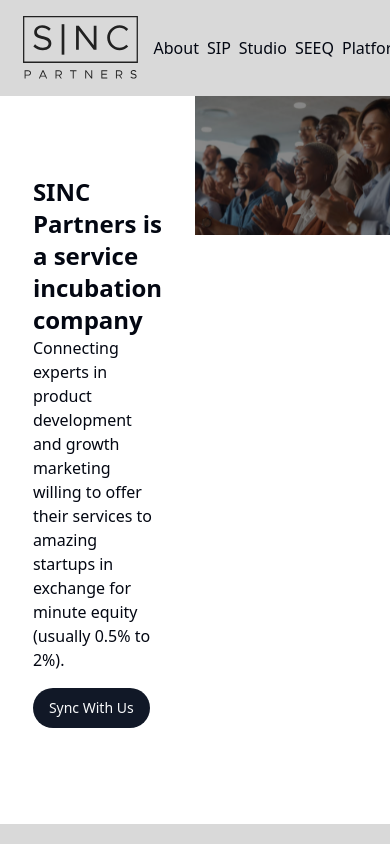
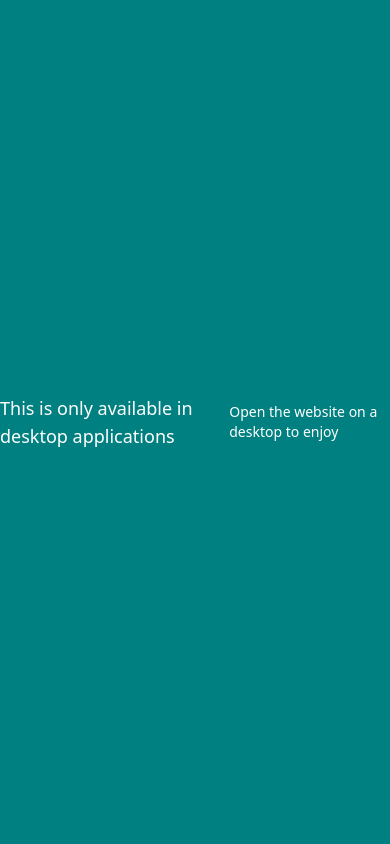
Before and after one commit to 1rubiz/sync, a React (Vite) app: page / in a window 390 px wide. Shown: the top 844 px of the page. Built offline with nearby package versions, Linux system fonts and the light colour scheme.

Commit message:
Update App.jsx

```diff
--- a/src/App.jsx
+++ b/src/App.jsx
@@ -4,6 +4,10 @@
 function App() {
   return (
     <div className='bg-[#D9D9D9]'>
+        <div className="absolute top-0 left-0 w-full h-screen bg-[teal] flex items-center justify-center md:hidden">
+            <p className="text-lg text-white">This is only available in desktop applications</p>
+            <p className="text-white text-sm">Open the website on a desktop to enjoy</p>
+        </div>
       <Nav/>
       <Carousel/>
       <About/>
```
